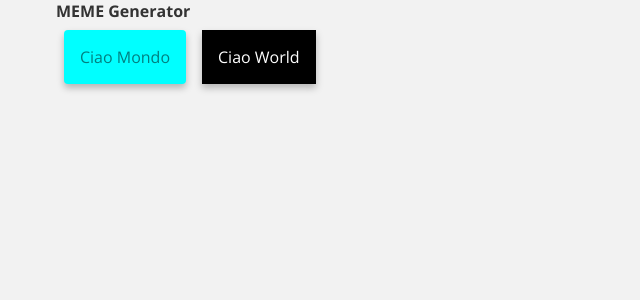
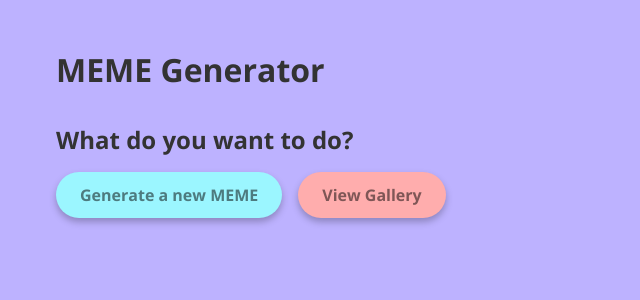
Before and after one commit to PaoloDuzioni/meme-app, a React (Create React App) app: page / in a window 1280 px wide. Shown: the top 300 px of the page, without its empty margins (0-640 px from the left). Built offline with nearby package versions, Linux system fonts and the light colour scheme.

Commit message:
add: reusable title component

```diff
--- a/src/App.js
+++ b/src/App.js
@@ -1,16 +1,30 @@
 import React from 'react';
+import styled from 'styled-components';
 import Container from './components/Container';
+import Title from './components/Title';
 import Button from './components/Button';
+
+const AppStyles = styled.div`
+    margin: 3rem 0;
+`;
 
 const App = () => {
     return (
-        <>
+        <AppStyles>
             <Container>
-                <h1>MEME Generator</h1>
-                <Button primary>Ciao Mondo</Button>
-                <Button>Ciao World</Button>
+                <Title size="2" margin="0 0 2rem">
+                    MEME Generator
+                </Title>
+
+                <Title as="h2" size="1.5" margin="0 0 1rem">
+                    What do you want to do?
+                </Title>
+                <Button primary margin="0 1rem 1rem 0">
+                    Generate a new MEME
+                </Button>
+                <Button>View Gallery</Button>
             </Container>
-        </>
+        </AppStyles>
     );
 };
 
--- a/src/components/Button.js
+++ b/src/components/Button.js
@@ -4,23 +4,25 @@ import styled, { css } from 'styled-components';
 // Styled components
 const Btn = styled.button`
     display: inline-block;
-    margin: 0.5rem;
-    padding: 1rem;
+    padding: 0.75rem 1.5rem;
+    font-weight: ${({ theme }) => theme.typography.bold};
     font-size: 16px;
-    color: ${({ theme }) => theme.colors.white};
+    color: rgba(0, 0, 0, 0.5);
     border: 0;
+    border-radius: 40px;
     outline: none;
     cursor: pointer;
     transition: background 0.4s, color 0.4s;
     // Modifica singola proprietà
     background: ${(props) =>
-        props.primary ? props.theme.colors.primary : props.theme.colors.black};
+        props.primary
+            ? props.theme.colors.primary
+            : props.theme.colors.default};
     // Modifica molteplici proprietà
-    ${({ primary }) =>
-        primary &&
+    ${({ margin }) =>
+        margin &&
         css`
-            border-radius: 4px;
-            color: rgba(0, 0, 0, 0.5);
+            margin: ${margin};
         `}
     // Hover
     &:hover {
@@ -35,7 +37,7 @@ const ShadowButton = styled(Btn)`
 `;
 
 // Main Component
-const Button = ({ primary, children }) => {
+const Button = ({ primary, margin, children }) => {
     // Methods
     const handleClick = () => {
         alert('Click!!');
@@ -43,10 +45,9 @@ const Button = ({ primary, children }) => {
 
     // Render
     return (
-        <ShadowButton primary={primary} onClick={handleClick}>
+        <ShadowButton primary={primary} margin={margin} onClick={handleClick}>
             {children}
         </ShadowButton>
     );
 };
-
 export default Button;
--- /dev/null
+++ b/src/components/Title.js
@@ -0,0 +1,8 @@
+import styled from 'styled-components';
+
+const Title = styled.h1`
+    margin: ${({ margin }) => margin};
+    font-size: ${({ size }) => size}em;
+`;
+
+export default Title;
--- a/src/config/theme.js
+++ b/src/config/theme.js
@@ -4,13 +4,15 @@ export default {
         white: '#fff',
         gray: '#777',
         black: '#000',
-        primary: 'aqua',
+        default: '#ffadad',
+        primary: '#9bf6ff',
     },
     typography: {
         mainFont: 'Open Sans',
         baseFont: '16px',
         colorFont: '#333',
-        backColor: '#f2f2f2',
+        backColor: '#bdb2ff',
+        bold: 700,
     },
     layout: {
         maxWidth: '1200px',
```
